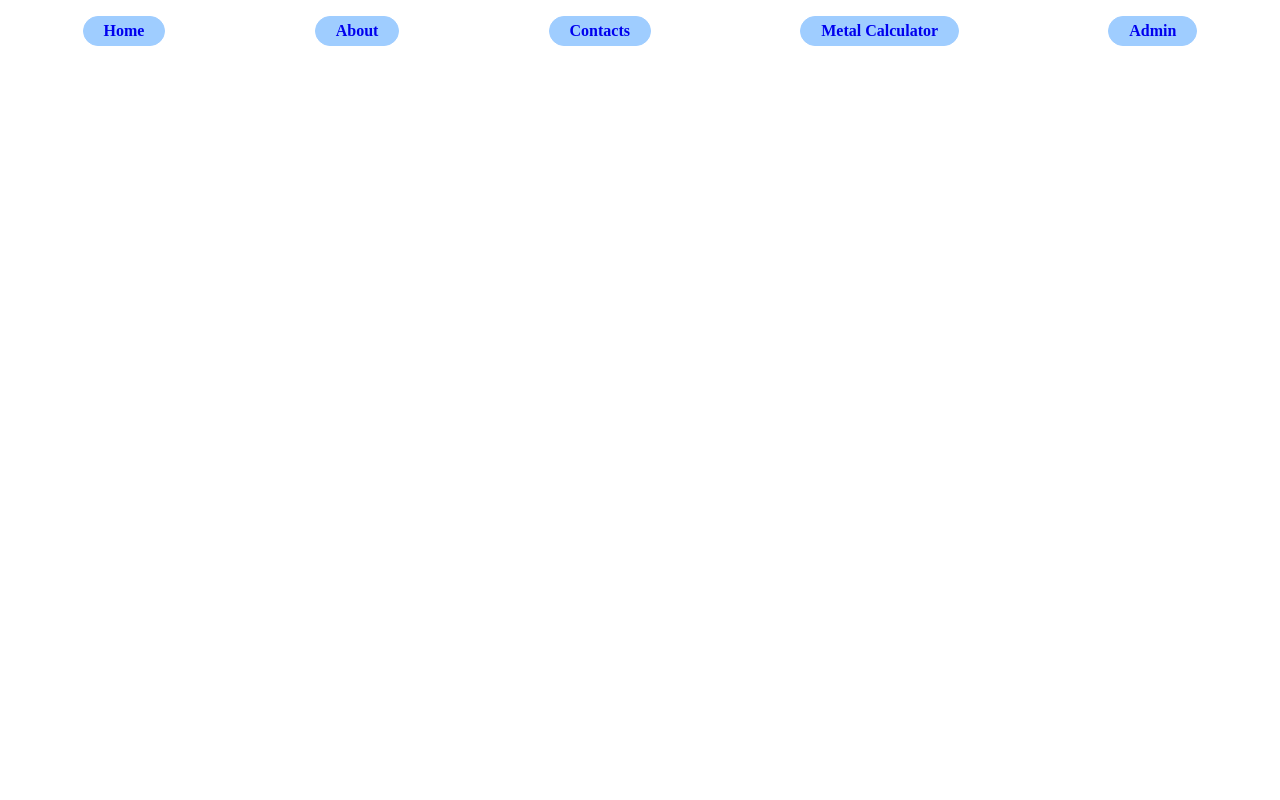
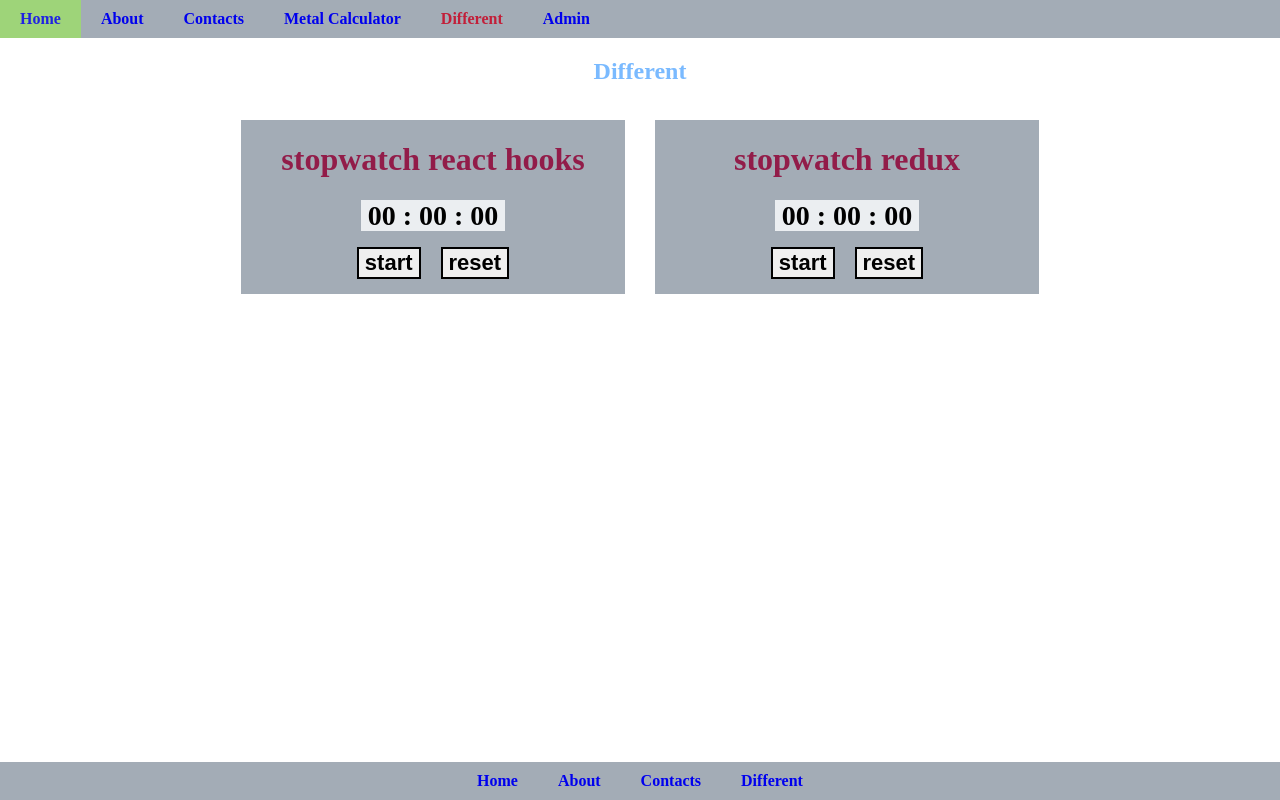
Before and after one commit to YuriyLaznyuk/wp-shop, a React app: page /different in a window 1280 px wide. Built offline with nearby package versions, Linux system fonts and the light colour scheme.

Commit message:
refactor

```diff
--- a/src/App.scss
+++ b/src/App.scss
@@ -1,10 +1,17 @@
 h2 {
   color: #7abaff;
+  text-align: center;
 }
 h3{
+  text-align:center ;
   color: #00ff22;
   &:hover{
-    background-color: #95999c;
+    color: #95999c;
     cursor: pointer;
   }
 }
+body{
+  margin: 0;
+  padding: 0;
+  height: 100%;
+}
--- a/src/components/MainPage.js
+++ b/src/components/MainPage.js
@@ -1,5 +1,5 @@
-import React, {useState} from 'react';
-import {Switch, Route, Link, BrowserRouter} from "react-router-dom";
+import React from 'react';
+import {Switch, Route, Link, NavLink} from "react-router-dom";
 import Home from "./pages/Home";
 import About from "./pages/About";
 import Contacts from "./pages/Contacts";
@@ -10,37 +10,27 @@ import {store} from "./pages/store/index";
 import Login from "./pages/protecting-routes/Login";
 import PrivateRoute from "./pages/protecting-routes/PrivateRoute";
 import MetalCalculator from "./pages/MetalCalculator";
+import Different from "./pages/Different";
 
 function MainPage(props) {
-
-    const [link, setLink] = useState('');
 
     return (
         <Provider store={store}>
             <div>
+                <div className='content'>
                     <ul className='mainPage-menu'>
-                    <li className={(link === 'home') ? 'active' : null}
-                        onClick={() => setLink('home')}>
-                        <Link to='/'>Home</Link>
-                    </li>
-                    <li className={(link === 'about') ? 'active' : null}
-                        onClick={() => setLink('about')}>
-                        <Link to='/about'>About</Link>
-                    </li>
-                    <li className={(link === 'contacts') ? 'active' : null}
-                        onClick={() => setLink('contacts')}>
-                        <Link to='/contacts'>Contacts</Link>
-                    </li>
 
-                    <li className={(link === 'metalcalc') ? 'active' : null}
-                        onClick={() => setLink('metalcalc')}>
-                        <Link to='/metalcalc'>Metal Calculator</Link>
-                    </li>
+                        <li><NavLink to='/'>Home</NavLink></li>
 
-                    <li className={(link === 'admin') ? 'active' : null}
-                        onClick={() => setLink('admin')}>
-                        <Link to='/admin'>Admin</Link>
-                    </li>
+                        <li><NavLink to='/about' activeClassName='selected'>About</NavLink></li>
+
+                        <li><NavLink to='/contacts' activeClassName='selected'>Contacts</NavLink></li>
+
+                        <li><NavLink to='/metalcalc' activeClassName='selected'>Metal Calculator</NavLink></li>
+
+                        <li><NavLink to='/different' activeClassName='selected'>Different</NavLink></li>
+
+                        <li><NavLink to='/admin' activeClassName='selected'>Admin</NavLink></li>
 
                     </ul>
                     <Switch>
@@ -58,12 +48,32 @@ function MainPage(props) {
                             <MetalCalculator/>
                         </Route>
 
+                        <Route path='/different'>
+                            <Different/>
+                        </Route>
+
 
                         <Route path='/login'><Login/></Route>
                         <PrivateRoute path='/admin' component={Admin}/>
 
 
                     </Switch>
+
+
+                </div>
+
+                <ul className='mainPage-menu footer'>
+
+                    <li><Link to='/'>Home</Link></li>
+
+                    <li><Link to='/about'>About</Link></li>
+
+                    <li><Link to='/contacts'>Contacts</Link></li>
+
+                    <li><Link to='/different'>Different</Link></li>
+
+
+                </ul>
 
             </div>
 
--- a/src/components/pages/Admin.js
+++ b/src/components/pages/Admin.js
@@ -1,53 +1,62 @@
 import React from 'react';
-import {Switch, Route, Link,BrowserRouter} from "react-router-dom";
+import {Switch, Route, Link, BrowserRouter, useRouteMatch, NavLink} from "react-router-dom";
 import Product from "./pages-admin/Product";
 import Customers from "./pages-admin/Customers";
 import Orders from "./pages-admin/Orders";
 import Stock from "./pages-admin/Stock";
-import {useDispatch,useSelector} from "react-redux";
+import {useDispatch, useSelector} from "react-redux";
 
 function Admin(props) {
-    const dispatch=useDispatch();
-    const active=useSelector(state => state.links)
-    const {link}=active;
-    function activeColor(name) {
-dispatch({type:"click link",payload:name})
+    const dispatch = useDispatch();
+    const nav = useSelector(state => state.links);
+    const {link,active} = nav;
+
+    function activeColor(name,active) {
+        dispatch({type: "click link", payload: {link:name, active:active}});
     }
+
+    console.log(link);
     return (
-        <BrowserRouter>
+
+        <>
+
             <ul className='mainPage-menu'>
-                <li className={(link==='product') ? 'active' : null}
-                onClick={()=>activeColor('product')}>
-                    <Link to='/admin/product'>Product</Link>
+                <li className={active==='product' ?'active':null}
+                    onClick={() => activeColor(<Product/>,"product")}>
+                    Product
                 </li>
-                <li className={(link==='customers') ? 'active' : null}
-                onClick={()=>activeColor('customers')}>
-                    <Link to='/admin/customers'>Customers</Link>
+                <li className={active==='customer' ?'active':null}
+                    onClick={() => activeColor(<Customers/>,'customer')}>
+                    Customers
                 </li>
-                <li className={(link==='orders') ? 'active' : null}
-                onClick={()=>activeColor('orders')}>
-                    <Link to='/admin/orders'>Orders</Link>
+                <li className={active==='orders' ?'active':null}
+                    onClick={() => activeColor(<Orders/>,'orders')}>
+                    Orders
                 </li>
-                <li className={(link==='stock') ? 'active' : null}
-                onClick={()=>activeColor('stock')}>
-                    <Link to='/admin/stock'>Stock</Link>
+                <li className={active==='stock' ?'active':null}
+                    onClick={() => activeColor(<Stock/>,'stock')}>
+                    Stock
                 </li>
             </ul>
-            <Switch>
-                <Route exact path='/admin/product'>
-                   <Product/>
-                </Route>
-                <Route  path='/admin/customers'>
-                    <Customers/>
-                </Route>
-                <Route path='/admin/orders'>
-                    <Orders/>
-                </Route>
-                <Route path='/admin/stock'>
-                   <Stock/>
-                </Route>
-            </Switch>
-        </BrowserRouter>
+
+
+            {!link ?
+            <div className='admin-content'>
+                <h1>Hello my Admin</h1>
+                <p>select: product, customers, orders, stock</p>
+                <p>Lorem ipsum dolor sit amet, consectetur adipisicing elit. Maiores porro, quas? Accusantium ad
+                    asperiores aspernatur inventore iste nostrum sed ullam. Ab ad alias atque culpa dicta distinctio
+                    dolorem doloremque eius, enim eos excepturi ipsam ipsum iure maxime molestias mollitia,
+                    necessitatibus quas quos repellendus sed soluta temporibus unde voluptatibus? Aut blanditiis
+                    cupiditate harum impedit laboriosam laborum, minima, molestiae officia omnis, quisquam ratione
+                    reiciendis vel voluptatum? Ad aspernatur assumenda cumque dicta distinctio ducimus nesciunt nostrum
+                    officia quod tempore. Accusantium assumenda atque blanditiis dolor dolorem illo ipsa qui
+                    repudiandae, similique tempore. Amet consequatur, inventore necessitatibus perspiciatis quod
+                    reprehenderit tempore? Accusantium animi deleniti minima.</p>
+            </div> : link}
+
+
+        </>
     );
 }
 
--- /dev/null
+++ b/src/components/pages/Different.js
@@ -0,0 +1,13 @@
+import React from 'react';
+import StopWatch from "./stopwatch/StopWatch";
+
+function Different(props) {
+    return (
+        <div>
+            <h2>Different</h2>
+            <StopWatch/>
+        </div>
+    );
+}
+
+export default Different;
--- a/src/components/pages/Home.js
+++ b/src/components/pages/Home.js
@@ -5,7 +5,7 @@ function Home(props) {
     const dispatch=useDispatch();
     const selector=useSelector(state => state.btn.button);
     return (
-        <div>
+        <div style={{textAlign:'center'}}>
             <h2>Home</h2>
             <button onClick={()=>dispatch({type:"click"})}>
                 {selector ? 'Open' :"Close"}
--- a/src/components/pages/pages-admin/Product.js
+++ b/src/components/pages/pages-admin/Product.js
@@ -25,10 +25,10 @@ function Product(props) {
             <button className='product-pointer' onClick={() => createModal()}>create product</button>
             <table>
                 <thead>
-                <tr>
+                <tr className='product_head'>
                     <th colSpan={3}>Table Product</th>
                 </tr>
-                <tr>
+                <tr className='product_cols'>
                     <th>name</th>
                     <th>unit</th>
                     <th>price</th>
--- a/src/components/pages/pages-admin/style-admin/product.scss
+++ b/src/components/pages/pages-admin/style-admin/product.scss
@@ -15,4 +15,16 @@
 }
 .product-pointer{
   cursor: pointer;
+  background-color: #e8ebee;
+  &:hover{
+    background-color: #ec97a6;
+  }
 }
+
+.product_head{
+  background-color: #7abaff;
+}
+
+.product_cols{
+  background-color: #0074D9;
+}
--- a/src/components/pages/protecting-routes/Login.js
+++ b/src/components/pages/protecting-routes/Login.js
@@ -16,7 +16,7 @@ function Login(props) {
     }
 
     return (
-        <div>
+        <div style={{textAlign:'center'}}>
             <p>You must log in to view the
                 page at {from.pathname} password: "login"</p>
             <input onChange={(e) => inputLogin(e)} type="text" placeholder='login'/>
--- a/src/components/pages/store/reducers/navigatonReducer.js
+++ b/src/components/pages/store/reducers/navigatonReducer.js
@@ -1,9 +1,10 @@
-const defaultState = {link: ''};
+const defaultState = {link: '', active:''};
 
 export function navigationReducer(state = defaultState, action) {
     switch (action.type) {
         case 'click link':
-            return {...state, link: action.payload};
+            return {...state, link: action.payload.link,
+                active: action.payload.active};
         default:
             return state;
 
--- a/src/components/pages/style/mainPage.scss
+++ b/src/components/pages/style/mainPage.scss
@@ -1,16 +1,27 @@
-.mainPage-menu{
+.mainPage-menu {
   display: flex;
-  justify-content: space-around;
+  justify-content: flex-start;
+  background-color: #a3acb6;
   padding: 0;
+  margin: 0;
 }
-.mainPage-menu>li{
+
+.mainPage-menu.footer {
+  width: 100%;
+  justify-content: center;
+}
+
+.content {
+  min-height: calc(100vh - 38px);
+}
+
+
+.mainPage-menu > li {
   list-style: none;
   padding: 5px 10px;
-  border: 1px solid #9fcdff;
-  border-radius: 20px;
   font-weight: 700;
-  background-color: #9fcdff;
-  &:hover{
+
+  &:hover {
     background-color: #9ede6b;
     color: #004444;
     opacity: 0.8;
@@ -19,17 +30,30 @@
   }
 }
 
-.mainPage-menu>li>a{
+.mainPage-menu > li > a {
   text-decoration: none;
   padding: 5px 10px;
-  &:active{
+  display: inline-block;
+
+  &:active {
     color: black;
   }
 
 
+}
 
+.mainPage-menu > li > a.selected{
+  color: #C21F39;
+}
+
+.mainPage-menu > li.active {
+  color: #C21F39;
+}
+.admin-content{
+  width: 95%;
+  margin: 10px auto;
 
 }
-li.active{
-  background-color: #e9a3af;
+.admin-content p{
+  text-align: justify;
 }
```
Lines whose indentation alone changed are shown as unchanged.
